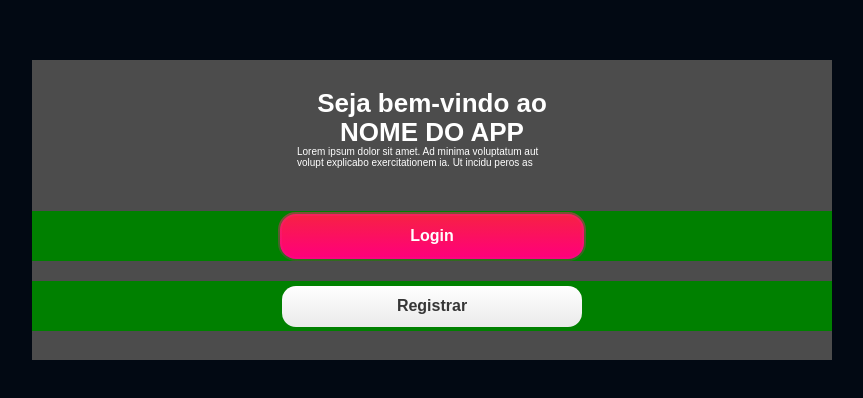
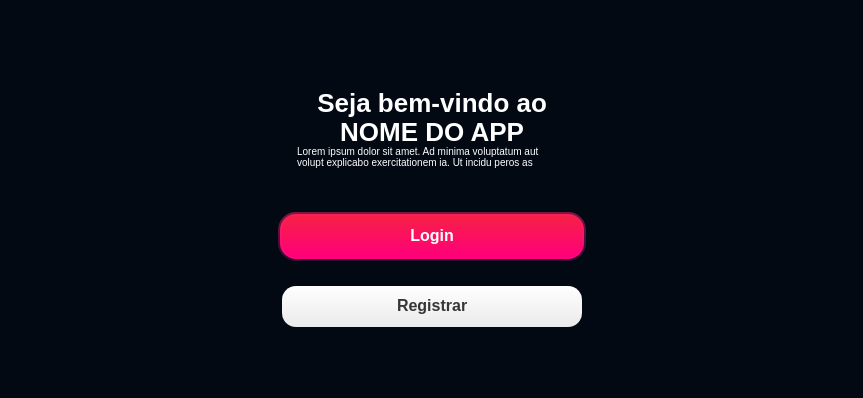
Before and after one commit to JoaoGabrielVianna/rede-social-teste, a React (Vite) app: page / in a window 1280 px wide. Shown: the part 190-588 px from the top of the page, without its empty margins (208-1071 px from the left). Built offline with nearby package versions, Linux system fonts and the light colour scheme; no server answers.

Commit message:
first commit

```diff
--- a/src/components/Custom-Button/CustomButton.css
+++ b/src/components/Custom-Button/CustomButton.css
@@ -9,7 +9,6 @@
     background-repeat: no-repeat;
     text-decoration: none;
 
-    background-color: green;
 
 }
 
--- a/src/routes/Welcome-screen/Welcome.css
+++ b/src/routes/Welcome-screen/Welcome.css
@@ -4,7 +4,6 @@
     display: flex;
     flex-direction: column;
     justify-content: center;
-    background-color: rgb(76, 76, 76);
     overflow: visible;
 
 
```
